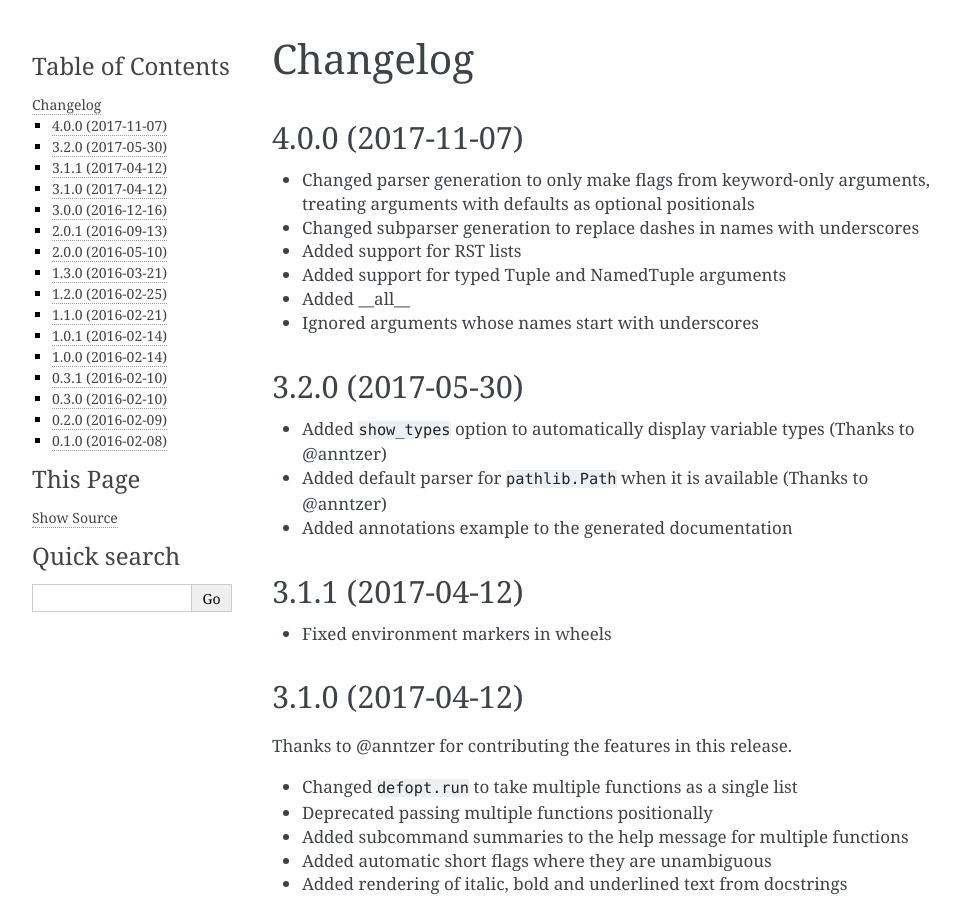
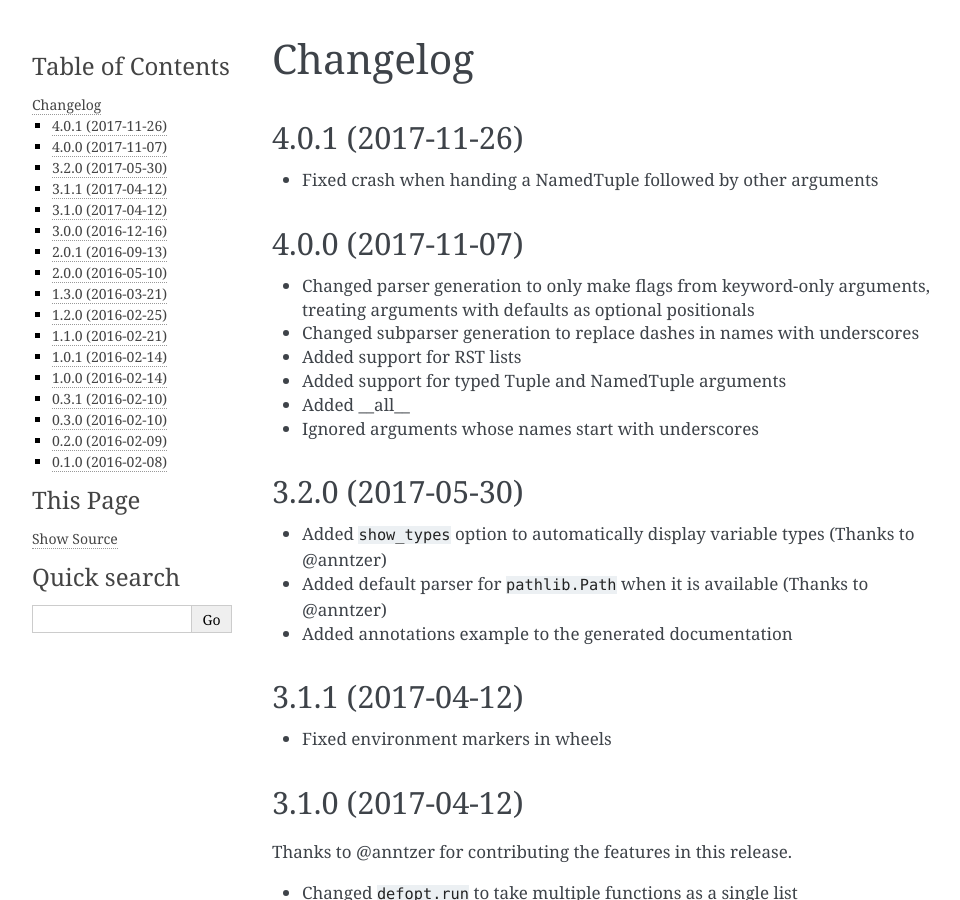
Before and after one commit to anntzer/defopt, a Sphinx documentation site: the page built from docs/changelog.rst, in a window 1280 px wide and 900 px high. Shown: the whole window, without its empty margins (148-1108 px from the left). Built offline with Sphinx 7.4.7, drawn with Linux system fonts in a browser that asks for light colours.

Commit message:
Update changelog for 4.0.1

```diff
--- a/docs/changelog.rst
+++ b/docs/changelog.rst
@@ -1,5 +1,9 @@
 Changelog
 =========
+
+4.0.1 (2017-11-26)
+------------------
+* Fixed crash when handing a NamedTuple followed by other arguments
 
 4.0.0 (2017-11-07)
 ------------------
```
